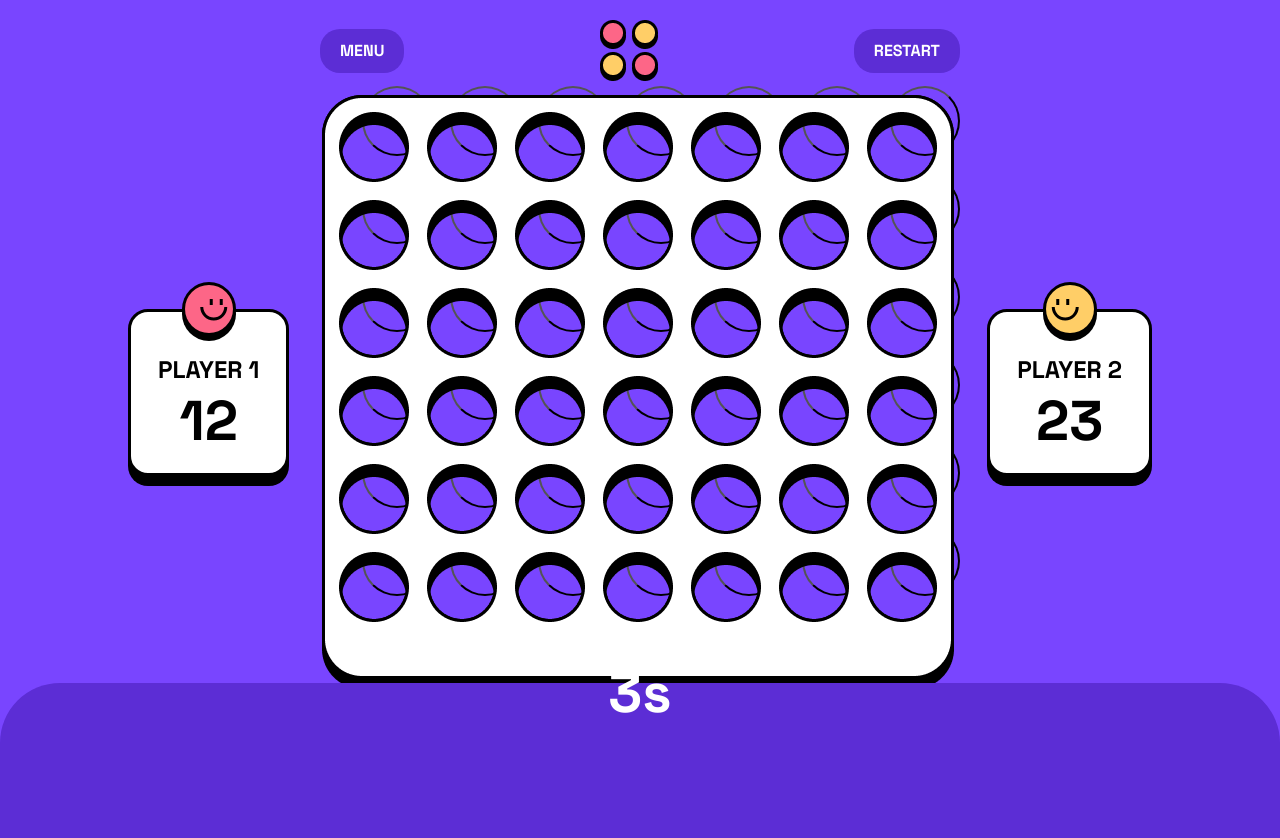
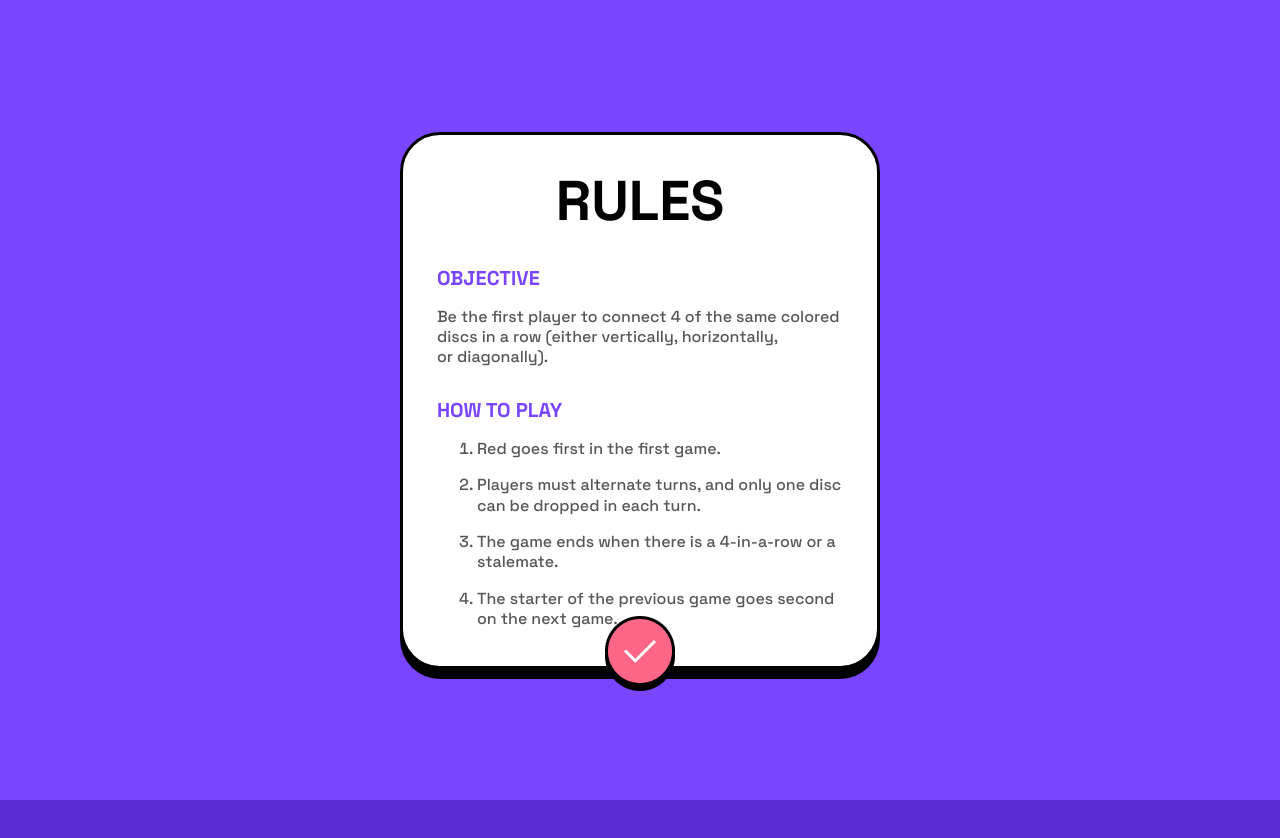
Before and after one commit to mgayvallet/connect-four-games, a plain HTML site: page index.html in a window 1280 px wide. Drawn offline with Linux system fonts and the light colour scheme.

Commit message:
feat(app) finished 15

```diff
--- a/css/main.css
+++ b/css/main.css
@@ -173,6 +173,87 @@ footer {
     justify-content: center;
 }
 
+.secRules{
+    top: 0;
+    left: 0;
+    bottom: 0;
+    right: 0;
+    background-color: var(--purple-color);
+    position: absolute;
+    z-index: 1000;
+    display: flex;
+    flex-direction: column;
+    align-items: center;
+    justify-content: center;
+}
+
+.divRls{
+    position: relative;
+    padding: 30px 34px;
+    width: 480px;
+    height: 537px;
+    border-radius: 40px;
+    border-width: 3px;
+    background-color: var(--white-color);
+    border: 3px solid #000000;
+    box-shadow: 0px 10px 0px 0px #000000;
+    display: flex;
+    flex-direction: column;
+    gap: 29px;
+}
+
+.h2R{
+    text-align: center;
+}
+
+.divObj{
+    display: flex;
+    flex-direction: column;
+    gap: 16px;
+}
+
+.divObj > h3{
+    color: var(--purple-color);
+}
+
+.divObj > p{
+    color: var(--black-color);
+    opacity: 66%;
+    font-weight: 500;
+    font-size: 16px;
+    line-height: 20.42px;
+}
+
+.divHplay{
+    display: flex;
+    flex-direction: column;
+    gap: 16px;
+}
+
+.divHplay > h3{
+    color: var(--purple-color);
+}
+
+.divHplay > ol{
+    display: flex;
+    flex-direction: column;
+    gap: 16px;
+}
+
+.divHplay > ol > li{
+
+    color: var(--black-color);
+    opacity: 66%;
+    font-weight: 500;
+    font-size: 16px;
+    line-height: 20.42px;
+}
+
+.logoValider{
+    position: absolute;
+    top: 77%;
+}
+
 /* footer{
     background-color: var(--pink-color);
 } */
--- a/index.html
+++ b/index.html
@@ -99,15 +99,16 @@
                 </div>
             </div>
         </section>
-<!--
+
         <section class="secRules">
-            <h2>RULES</h2>
-            <div>
-                <h3>OBJECTIVE</h3>
+            <div class="divRls">
+                <h2 class="h2R heading-l">RULES</h2>
+                <div class="divObj">
+                    <h3 class="heading-s">OBJECTIVE</h3>
                     <p>Be the first player to connect 4 of the same colored discs in a row (either vertically, horizontally, or diagonally).</p>
                 </div>
-            <div>
-                <h3>HOW TO PLAY</h3>
+                <div class="divHplay">
+                    <h3 class="heading-s">HOW TO PLAY</h3>
                     <ol>
                         <li>Red goes first in the first game.</li>
                         <li>Players must alternate turns, and only one disc can be dropped in each turn. </li>
@@ -115,7 +116,9 @@
                         <li>The starter of the previous game goes second on the next game.</li>
                     </ol>
                 </div>
-        </section> -->
+            </div>
+            <img src="asset/Group 2.png" alt="logoValider" class="logoValider">
+        </section>
     </main>
     <footer>
         <div class="time">
```
Also changed, not shown: asset/Group 2.png (added). Lines whose indentation alone changed are shown as unchanged.
